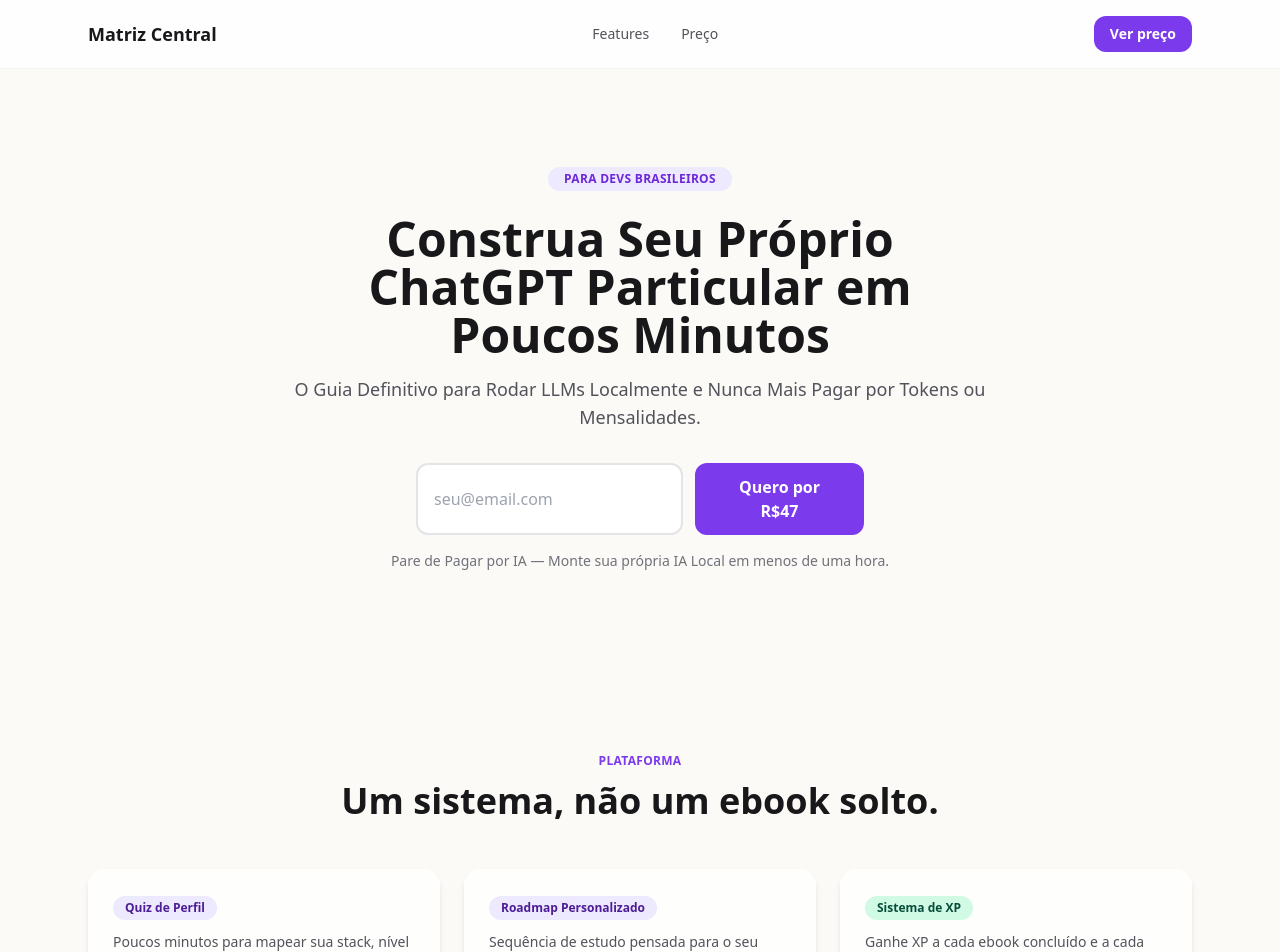
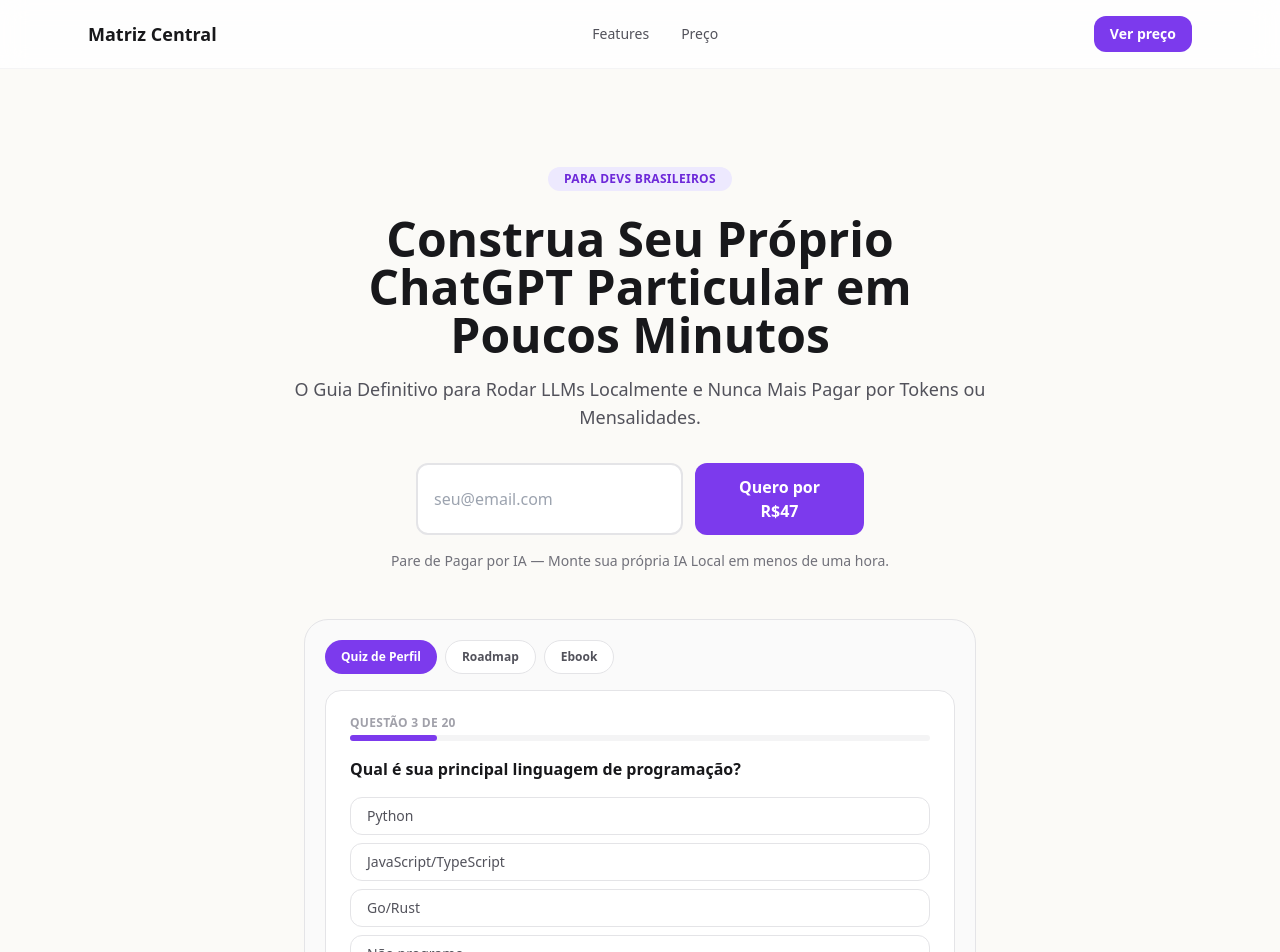
Before and after one commit to limajeferson/matrizcentral, a Next.js app: page / in a window 1280 px wide. Shown: the top 952 px of the page. Built offline with nearby package versions, Linux system fonts and the light colour scheme.

Commit message:
feat: demo widget com abas Quiz/Roadmap/Ebook no hero da landing

```diff
--- /dev/null
+++ b/src/components/marketing/DemoWidget.tsx
@@ -0,0 +1,102 @@
+"use client";
+
+import { useState } from "react";
+
+const TABS = [
+  { id: "quiz", label: "Quiz de Perfil" },
+  { id: "roadmap", label: "Roadmap" },
+  { id: "ebook", label: "Ebook" },
+] as const;
+
+type TabId = (typeof TABS)[number]["id"];
+
+export default function DemoWidget() {
+  const [active, setActive] = useState<TabId>("quiz");
+
+  return (
+    <div className="mx-auto mt-12 max-w-2xl rounded-3xl border border-zinc-200 bg-zinc-50 p-5 text-left">
+      <div className="mb-4 flex flex-wrap gap-2">
+        {TABS.map((tab) => (
+          <button
+            key={tab.id}
+            type="button"
+            onClick={() => setActive(tab.id)}
+            className={`rounded-full px-4 py-2 text-xs font-semibold transition ${
+              active === tab.id
+                ? "bg-violet-600 text-white"
+                : "border border-zinc-200 bg-white text-zinc-600"
+            }`}
+          >
+            {tab.label}
+          </button>
+        ))}
+      </div>
+
+      <div className="rounded-2xl border border-zinc-200 bg-white p-6">
+        {active === "quiz" && (
+          <div>
+            <p className="mb-1 text-xs font-semibold uppercase tracking-wide text-zinc-400">
+              Questão 3 de 20
+            </p>
+            <div className="mb-4 h-1.5 w-full rounded-full bg-zinc-100">
+              <div className="h-1.5 w-[15%] rounded-full bg-violet-600" />
+            </div>
+            <p className="mb-4 font-semibold text-zinc-900">
+              Qual é sua principal linguagem de programação?
+            </p>
+            <div className="space-y-2">
+              {["Python", "JavaScript/TypeScript", "Go/Rust", "Não programo"].map(
+                (option) => (
+                  <div
+                    key={option}
+                    className="rounded-xl border border-zinc-200 px-4 py-2 text-sm text-zinc-600"
+                  >
+                    {option}
+                  </div>
+                )
+              )}
+            </div>
+          </div>
+        )}
+
+        {active === "roadmap" && (
+          <div className="space-y-4">
+            <p className="text-xs font-semibold uppercase tracking-wide text-zinc-400">
+              Seu roadmap — semana 1
+            </p>
+            <div className="rounded-xl border-l-4 border-violet-400 bg-violet-50 p-4">
+              <p className="font-semibold text-zinc-900">Fundação: Setup Local</p>
+              <p className="text-sm text-zinc-600">
+                Leia cap. 1-2, instale o Ollama e teste seus próprios prompts.
+              </p>
+            </div>
+            <div className="rounded-xl border-l-4 border-zinc-200 p-4">
+              <p className="font-semibold text-zinc-400">Semana 2 — bloqueada</p>
+              <p className="text-sm text-zinc-400">
+                Libera após concluir a semana 1.
+              </p>
+            </div>
+          </div>
+        )}
+
+        {active === "ebook" && (
+          <div>
+            <p className="mb-2 text-xs font-semibold uppercase tracking-wide text-zinc-400">
+              Construa Seu Próprio ChatGPT Particular
+            </p>
+            <p className="mb-4 text-sm text-zinc-600">
+              9 capítulos: da escolha do modelo ao troubleshooting real de
+              hardware. Sem enrolação.
+            </p>
+            <div className="flex items-center gap-2 text-sm font-semibold text-violet-700">
+              <span className="flex h-6 w-6 items-center justify-center rounded-full bg-violet-100">
+                ✓
+              </span>
+              120+ páginas de conteúdo técnico
+            </div>
+          </div>
+        )}
+      </div>
+    </div>
+  );
+}
--- a/src/components/marketing/Hero.tsx
+++ b/src/components/marketing/Hero.tsx
@@ -1,6 +1,7 @@
 "use client";
 
 import { useState } from "react";
+import DemoWidget from "@/components/marketing/DemoWidget";
 
 export default function Hero() {
   const [email, setEmail] = useState("");
@@ -68,6 +69,8 @@ export default function Hero() {
       <p className="mt-4 text-sm text-zinc-500">
         Pare de Pagar por IA — Monte sua própria IA Local em menos de uma hora.
       </p>
+
+      <DemoWidget />
     </section>
   );
 }
```
